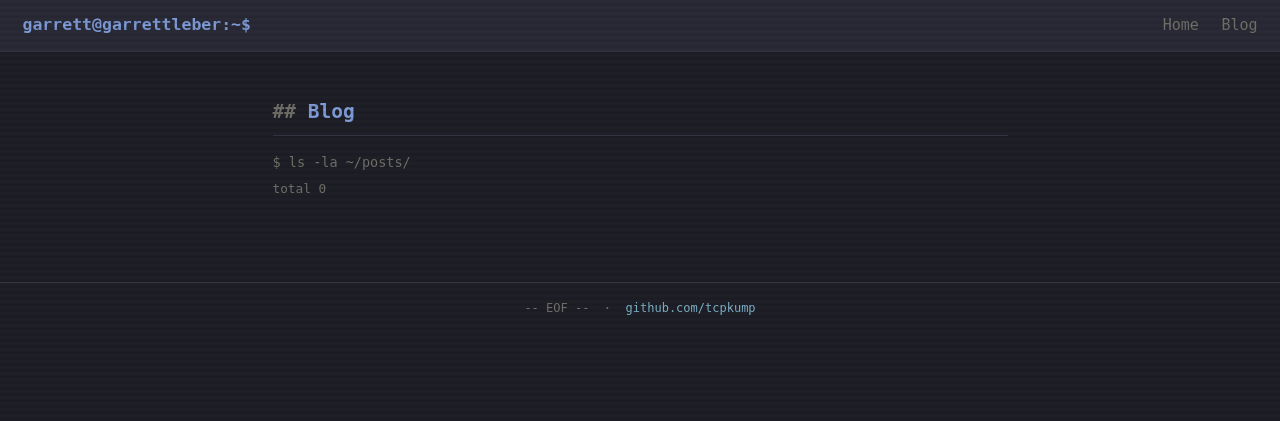
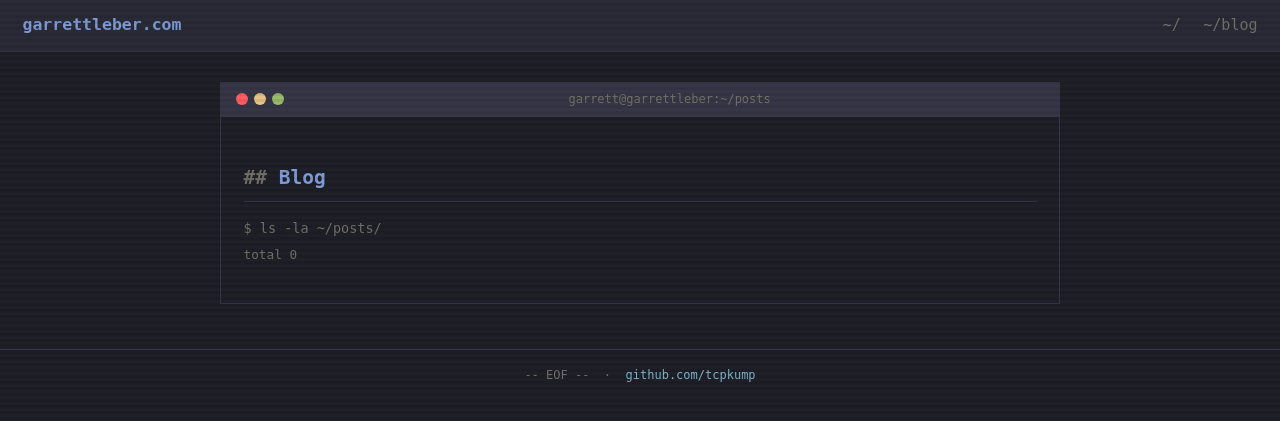
Before and after one commit to tcpkump/garrettleber.com, a Python web app: template site/app/templates/blog_list.html in a window 1280 px wide. Shown: the top 421 px of the page. Run offline with Jinja, Linux system fonts and the light colour scheme; the template is opened without the code that fills it, so the values that code supplies are empty.

Commit message:
feat: body in terminal window

```diff
--- a/site/app/static/css/kanagawa.css
+++ b/site/app/static/css/kanagawa.css
@@ -96,8 +96,6 @@
 
 /* Layout */
 .container {
-    max-width: 52rem;
-    margin: 0 auto;
     padding: 2rem 1.5rem;
 }
 
@@ -442,6 +440,47 @@
 .ls-name  { color: var(--primary); }
 .ls-title { color: var(--muted); white-space: nowrap; overflow: hidden; text-overflow: ellipsis; }
 
+/* Terminal window chrome */
+.terminal-window {
+    max-width: 56rem;
+    margin: 2rem auto;
+    border: 1px solid var(--border);
+    background-color: var(--surface-0);
+}
+
+.terminal-titlebar {
+    display: flex;
+    align-items: center;
+    gap: 0.75rem;
+    padding: 0.45rem 1rem;
+    background-color: var(--surface-2);
+    border-bottom: 1px solid var(--border);
+    user-select: none;
+}
+
+.terminal-dots {
+    display: flex;
+    gap: 0.4rem;
+}
+
+.terminal-dot {
+    width: 12px;
+    height: 12px;
+    border-radius: 50%;
+    display: inline-block;
+}
+
+.terminal-dot-red    { background-color: #FF5D62; }
+.terminal-dot-yellow { background-color: #E6C384; }
+.terminal-dot-green  { background-color: #98BB6C; }
+
+.terminal-path {
+    color: var(--muted);
+    font-size: 0.8rem;
+    flex: 1;
+    text-align: center;
+}
+
 /* Footer */
 .footer {
     border-top: 1px solid var(--border);
@@ -458,6 +497,10 @@
 
 /* Responsive */
 @media (max-width: 640px) {
+    .terminal-window {
+        margin: 0.75rem;
+    }
+
     .post-card {
         flex-direction: column;
     }
--- a/site/app/templates/base.html
+++ b/site/app/templates/base.html
@@ -9,16 +9,26 @@
 </head>
 <body>
     <nav class="nav">
-        <a class="nav-brand" href="{{ url_for('main.home') }}">garrett@garrettleber:~$</a>
+        <a class="nav-brand" href="{{ url_for('main.home') }}">garrettleber.com</a>
         <div class="nav-links">
-            <a href="{{ url_for('main.home') }}"{% if request.path == '/' %} class="active"{% endif %}>Home</a>
-            <a href="{{ url_for('main.blog_list') }}"{% if request.path.startswith('/blog') %} class="active"{% endif %}>Blog</a>
+            <a href="{{ url_for('main.home') }}"{% if request.path == '/' %} class="active"{% endif %}>~/</a>
+            <a href="{{ url_for('main.blog_list') }}"{% if request.path.startswith('/blog') %} class="active"{% endif %}>~/blog</a>
         </div>
     </nav>
 
-    <main class="container">
-        {% block content %}{% endblock %}
-    </main>
+    <div class="terminal-window">
+        <div class="terminal-titlebar">
+            <div class="terminal-dots">
+                <span class="terminal-dot terminal-dot-red"></span>
+                <span class="terminal-dot terminal-dot-yellow"></span>
+                <span class="terminal-dot terminal-dot-green"></span>
+            </div>
+            <span class="terminal-path">garrett@garrettleber:{% block terminal_path %}~{% endblock %}</span>
+        </div>
+        <main class="container">
+            {% block content %}{% endblock %}
+        </main>
+    </div>
 
     {% block scripts %}{% endblock %}
     <footer class="footer">
--- a/site/app/templates/blog_list.html
+++ b/site/app/templates/blog_list.html
@@ -1,6 +1,8 @@
 {% extends "base.html" %}
 
 {% block title %}Blog - Garrett Leber{% endblock %}
+
+{% block terminal_path %}~/posts{% endblock %}
 
 {% block content %}
 <h1 class="section-title">Blog</h1>
--- a/site/app/templates/blog_post.html
+++ b/site/app/templates/blog_post.html
@@ -1,6 +1,8 @@
 {% extends "base.html" %}
 
 {% block title %}{{ post.title }} - Garrett Leber{% endblock %}
+
+{% block terminal_path %}~/posts/{{ post.slug }}{% endblock %}
 
 {% block content %}
 <article>
```
